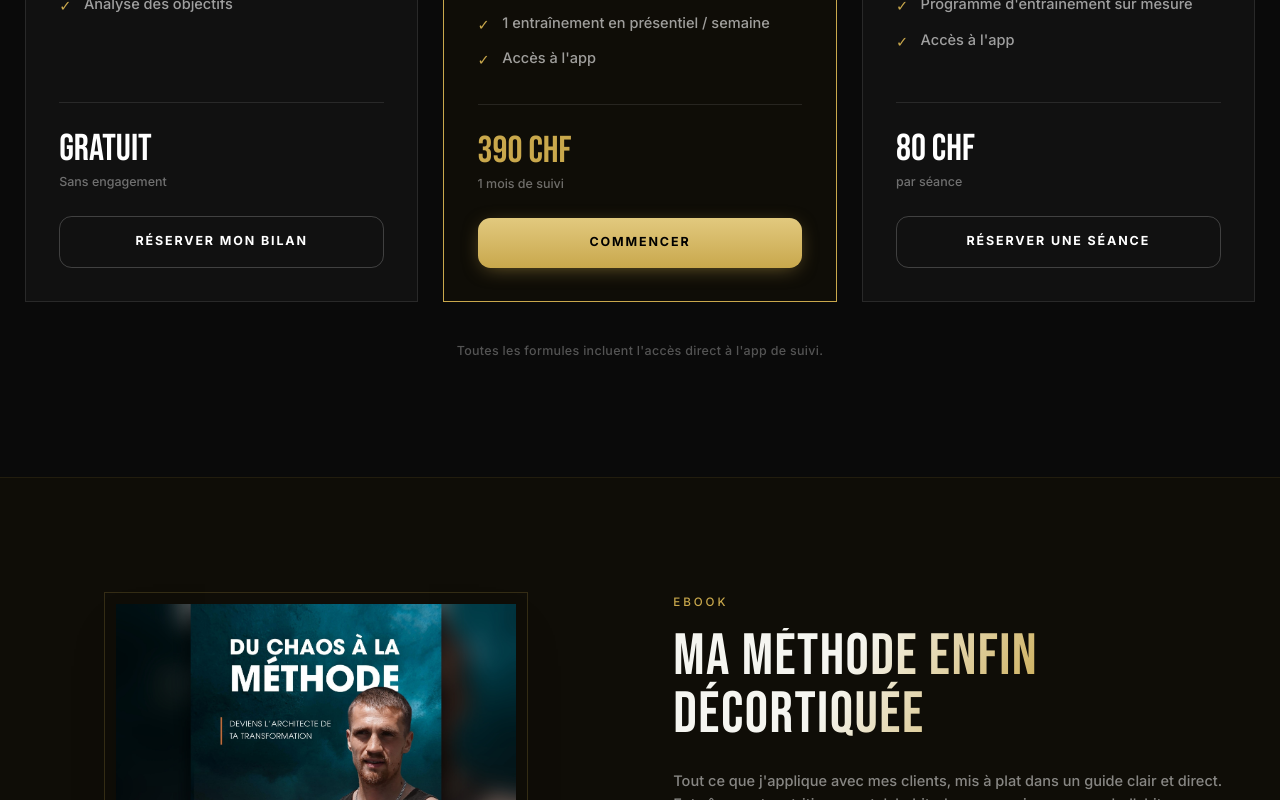
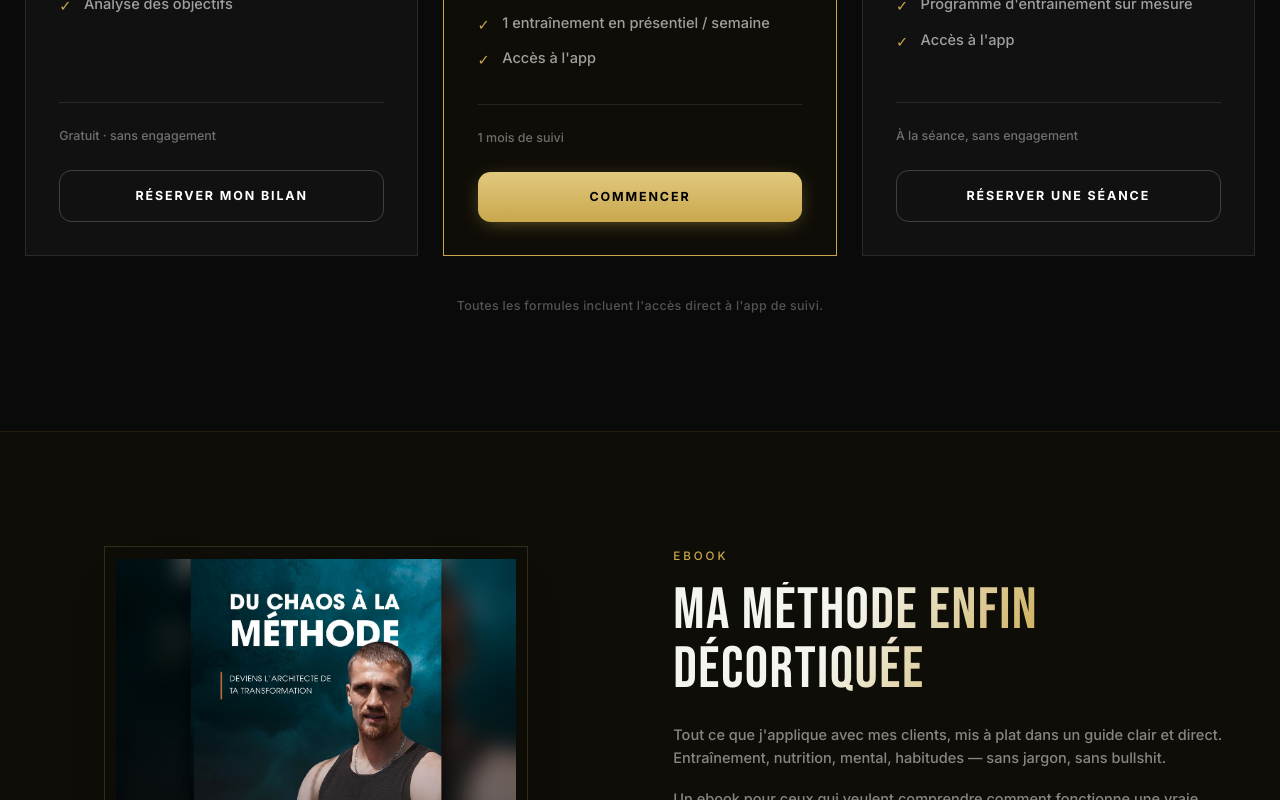
Before and after one commit to samiroun97/samuel-coaching, a Next.js app: page / in a window 1280 px wide. Shown: the part 3640-4440 px from the top of the page. Built offline with nearby package versions, Linux system fonts and the light colour scheme.

Commit message:
content(site): retire les tarifs du site public
- Cartes de formules : plus de prix (390 CHF / 80 CHF), mention neutre à la place
- FAQ "engagement" reformulée sans montants
- Données structurées Google : priceRange supprimé

Co-Authored-By: Claude Opus 5.5 <noreply@anthropic.com>

```diff
--- a/app/page.tsx
+++ b/app/page.tsx
@@ -22,7 +22,6 @@ const jsonLd = {
   url: "https://samuel-coaching.ch",
   areaServed: { "@type": "City", name: "Lausanne" },
   address: { "@type": "PostalAddress", addressLocality: "Lausanne", addressRegion: "Vaud", addressCountry: "CH" },
-  priceRange: "80–390 CHF",
   sameAs: ["https://www.instagram.com/samw.coaching/"],
 };
 
--- a/components/FaqSection.tsx
+++ b/components/FaqSection.tsx
@@ -16,7 +16,7 @@ const FAQ = [
   },
   {
     q: "Y a-t-il un engagement dans la durée ?",
-    a: "Le bilan de 45 minutes est gratuit et sans aucun engagement. Ensuite, tu choisis : à la séance (80 CHF) sans engagement, ou un suivi mensuel (390 CHF/mois) que tu peux arrêter quand tu veux. Pas de contrat piège.",
+    a: "Le bilan de 45 minutes est gratuit et sans aucun engagement. Ensuite, tu choisis : à la séance, sans engagement, ou un suivi mensuel que tu peux arrêter quand tu veux. Pas de contrat piège.",
   },
   {
     q: "Je débute totalement, est-ce pour moi ?",
--- a/components/ProgramsSection.tsx
+++ b/components/ProgramsSection.tsx
@@ -2,8 +2,7 @@ const programs = [
   {
     label: "45 MINUTES",
     name: "BILAN GRATUIT",
-    price: "Gratuit",
-    sub: "Sans engagement",
+    sub: "Gratuit · sans engagement",
     features: [
       "Évaluation métabolique",
       "Bilan général",
@@ -15,7 +14,6 @@ const programs = [
   {
     label: "1 MOIS",
     name: "SUIVI",
-    price: "390 CHF",
     sub: "1 mois de suivi",
     features: [
       "Bilan physique complet",
@@ -30,8 +28,7 @@ const programs = [
   {
     label: "À LA SÉANCE",
     name: "PRÉSENTIEL",
-    price: "80 CHF",
-    sub: "par séance",
+    sub: "À la séance, sans engagement",
     features: [
       "Entraînement en présentiel",
       "Objectif précis défini ensemble",
@@ -87,11 +84,9 @@ export default function ProgramsSection() {
                 ))}
               </ul>
 
+              {/* Tarifs volontairement non affichés sur le site (communiqués en direct au bilan). */}
               <div className="border-t border-white/10 pt-6 mb-6">
-                <p style={{ fontFamily: "var(--font-bebas)" }} className={`text-4xl ${p.highlight ? "text-[#c9a84c]" : "text-white"}`}>
-                  {p.price}
-                </p>
-                <p className="text-white/40 text-xs mt-1">{p.sub}</p>
+                <p className="text-white/40 text-xs">{p.sub}</p>
               </div>
 
               <a
```
